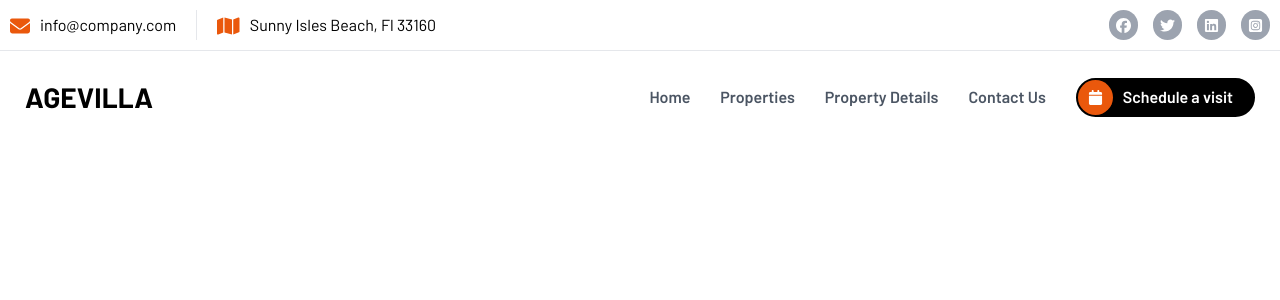
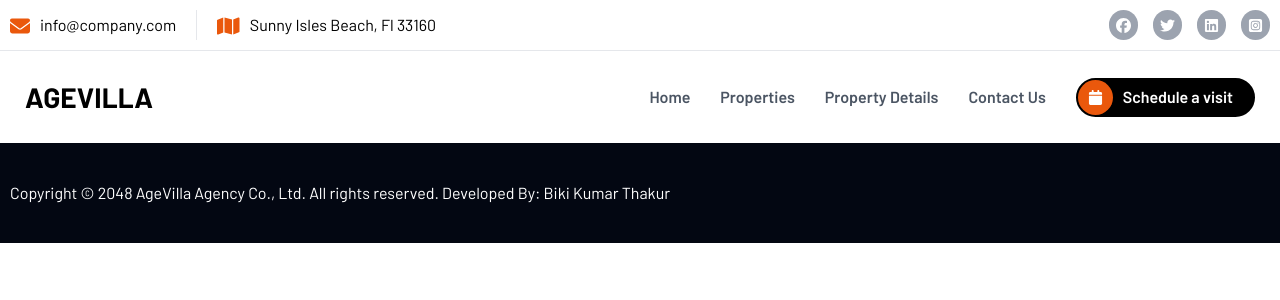
Before and after one commit to Biki101/age-villa, an Angular app: page / in a window 1280 px wide. Shown: the top 300 px of the page. Built offline with nearby package versions, Linux system fonts and the light colour scheme; a web font is replaced by a local one.

Commit message:
added footer

```diff
--- a/src/app/app.component.html
+++ b/src/app/app.component.html
@@ -1 +1,2 @@
 <app-header></app-header>
+<app-footer></app-footer>
--- a/src/app/app.component.ts
+++ b/src/app/app.component.ts
@@ -1,11 +1,12 @@
 import { Component } from '@angular/core';
 import { RouterOutlet } from '@angular/router';
 import { HeaderComponent } from './components/header/header.component';
+import { FooterComponent } from './components/footer/footer.component';
 
 @Component({
   selector: 'app-root',
   standalone: true,
-  imports: [RouterOutlet, HeaderComponent],
+  imports: [RouterOutlet, HeaderComponent, FooterComponent],
   templateUrl: './app.component.html',
   styleUrl: './app.component.scss',
 })
--- /dev/null
+++ b/src/app/components/footer/footer.component.html
@@ -0,0 +1,6 @@
+<div class="w-full bg-gray-950">
+  <div class="outer-container text-white h-[100px] flex items-center">
+    Copyright © 2048 AgeVilla Agency Co., Ltd. All rights reserved. Developed
+    By: Biki Kumar Thakur
+  </div>
+</div>
```
Also changed, not shown: src/app/components/footer/footer.component.ts (added, +12 -0 lines), src/app/components/footer/footer.component.scss (added), 1 other file (tests, documents, lock files or other folders).
